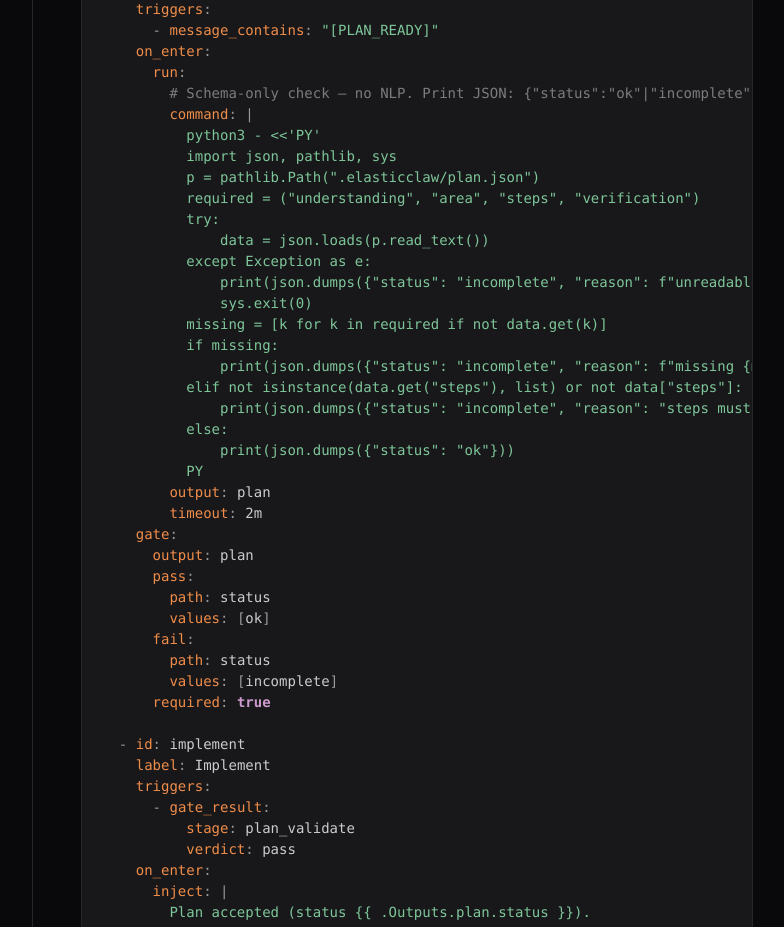
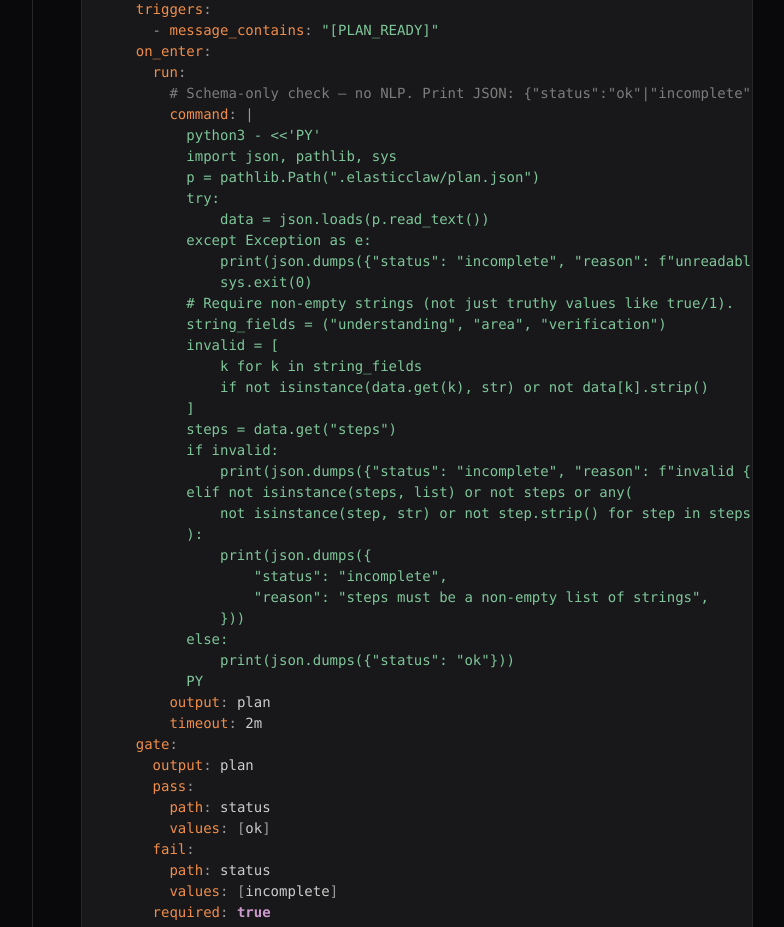
Before and after one commit to elasticclaw/elasticclaw.ai, a Next.js app: page /docs/workflows in a window 1280 px wide. Shown: the part 3660-4587 px from the top of the page, without its empty margins (207-991 px from the left). Built offline with nearby package versions, Linux system fonts and the light colour scheme.

Commit message:
docs: require typed non-empty plan.json fields in plan_gate example
Reject truthy non-strings and non-string step elements so the sample
validator matches a real schema gate (Greptile on #57).

```diff
--- a/src/app/docs/workflows/page.tsx
+++ b/src/app/docs/workflows/page.tsx
@@ -237,17 +237,27 @@ export default function WorkflowsPage() {
           python3 - <<'PY'
           import json, pathlib, sys
           p = pathlib.Path(".elasticclaw/plan.json")
-          required = ("understanding", "area", "steps", "verification")
           try:
               data = json.loads(p.read_text())
           except Exception as e:
               print(json.dumps({"status": "incomplete", "reason": f"unreadable: {e}"}))
               sys.exit(0)
-          missing = [k for k in required if not data.get(k)]
-          if missing:
-              print(json.dumps({"status": "incomplete", "reason": f"missing {missing}"}))
-          elif not isinstance(data.get("steps"), list) or not data["steps"]:
-              print(json.dumps({"status": "incomplete", "reason": "steps must be a non-empty list"}))
+          # Require non-empty strings (not just truthy values like true/1).
+          string_fields = ("understanding", "area", "verification")
+          invalid = [
+              k for k in string_fields
+              if not isinstance(data.get(k), str) or not data[k].strip()
+          ]
+          steps = data.get("steps")
+          if invalid:
+              print(json.dumps({"status": "incomplete", "reason": f"invalid {invalid}"}))
+          elif not isinstance(steps, list) or not steps or any(
+              not isinstance(step, str) or not step.strip() for step in steps
+          ):
+              print(json.dumps({
+                  "status": "incomplete",
+                  "reason": "steps must be a non-empty list of strings",
+              }))
           else:
               print(json.dumps({"status": "ok"}))
           PY
```
